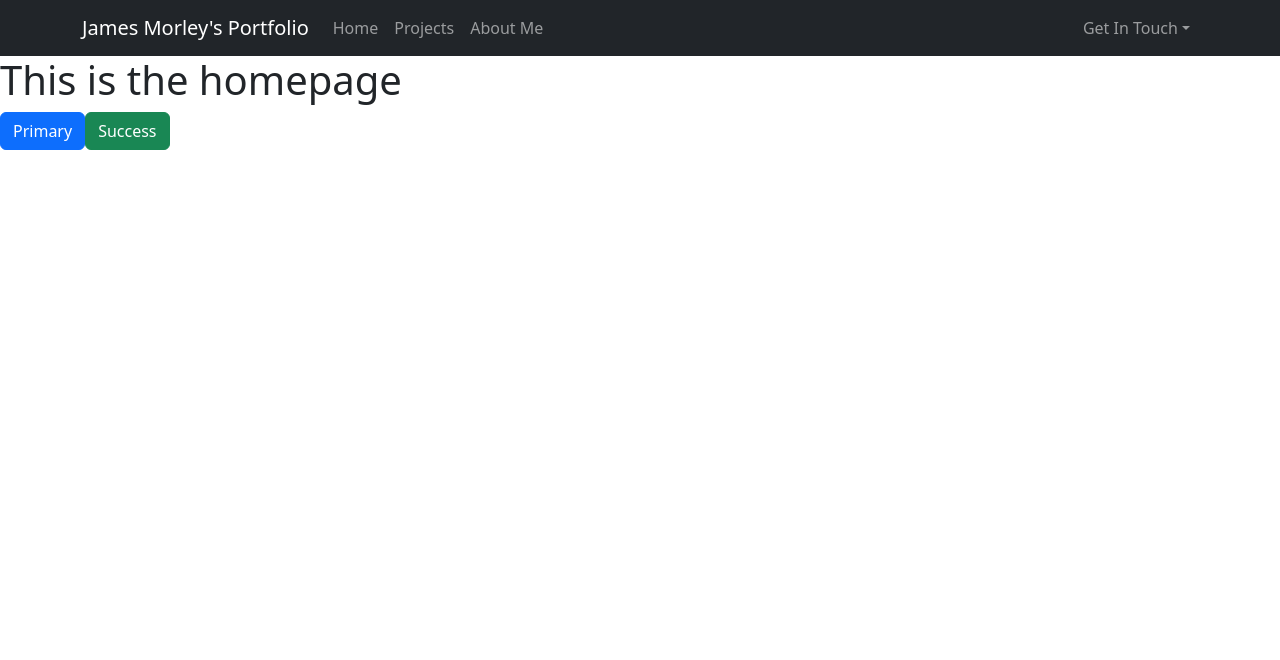
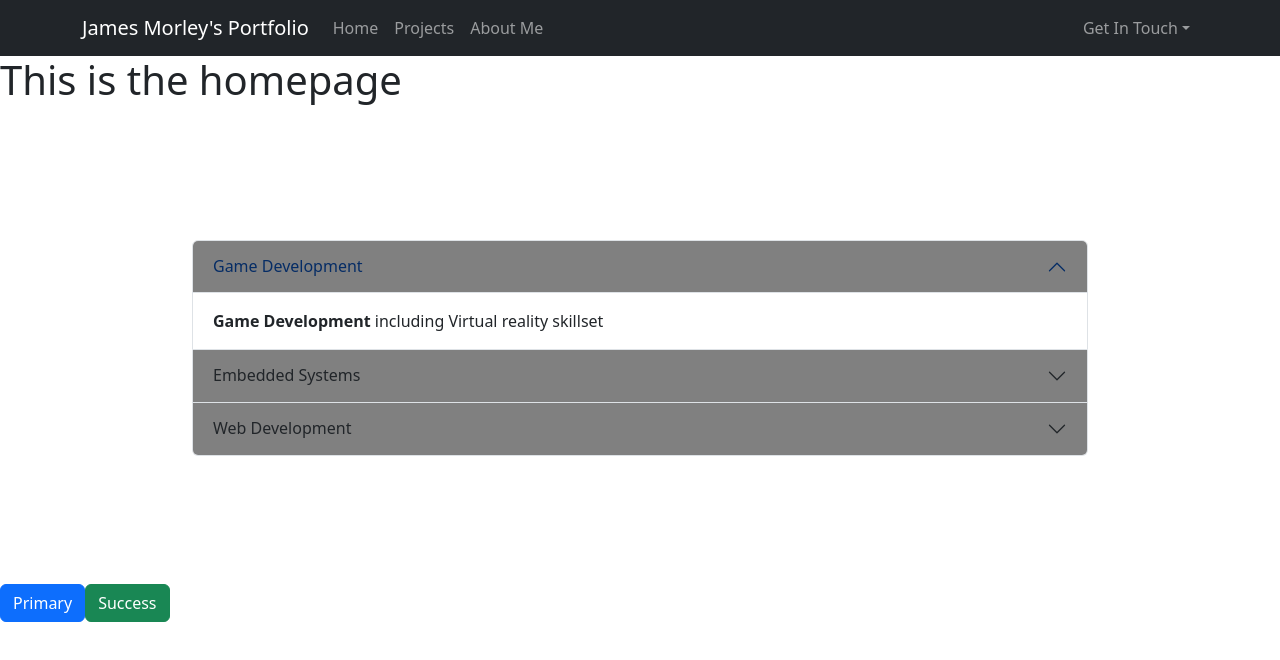
Before and after one commit to jamesm1201/portfolio-project, a React (Vite) app: page /home in a window 1280 px wide. Shown: the top 660 px of the page. Built offline with nearby package versions, Linux system fonts and the light colour scheme.

Commit message:
Create accordion component
Home page accordion component with basic styles added in app.css

```diff
--- a/src/App.css
+++ b/src/App.css
@@ -0,0 +1,21 @@
+.accordion-button {
+    background-color: gray !important;
+  }
+
+  .accordion-button:focus {
+    box-shadow: none;
+  }
+
+  .accordion-button:not(.collapsed) {
+    color: #212529;
+  }
+  .accordion-home {
+    padding-left: 15%;
+    padding-right: 15%;
+    padding-top: 10%;
+    padding-bottom: 10%
+  }
+  /* .container {
+    padding: 50px;
+    background-color: #c5cae9;
+  } */
--- /dev/null
+++ b/src/components/HomeAccordion.jsx
@@ -0,0 +1,26 @@
+import Accordion from 'react-bootstrap/Accordion';
+
+export default function HomeAccordion(){
+    return(
+        <Accordion defaultActiveKey="0" className='accordion-home'>
+            <Accordion.Item eventKey="0">
+                <Accordion.Header>Game Development</Accordion.Header>
+                <Accordion.Body>
+                    <strong>Game Development</strong> including Virtual reality skillset
+                </Accordion.Body>
+            </Accordion.Item>
+            <Accordion.Item eventKey="1">
+                <Accordion.Header>Embedded Systems</Accordion.Header>
+                <Accordion.Body>
+                Embedded system skillset including braille phone case
+                </Accordion.Body>
+            </Accordion.Item>
+            <Accordion.Item eventKey="2">
+                <Accordion.Header>Web Development</Accordion.Header>
+                <Accordion.Body>
+                Web development I have learned through courses and projects
+                </Accordion.Body>
+            </Accordion.Item>
+        </Accordion>
+    );
+}
--- a/src/pages/Home.jsx
+++ b/src/pages/Home.jsx
@@ -1,4 +1,5 @@
 import Header from "../components/Header";
+import HomeAccordion from "../components/HomeAccordion";
 
 export default function Home(){
     return(
@@ -6,6 +7,7 @@ export default function Home(){
         <Header />
         <div>
             <h1>This is the homepage</h1>
+            <HomeAccordion />
         </div>
         </>
     );
```
